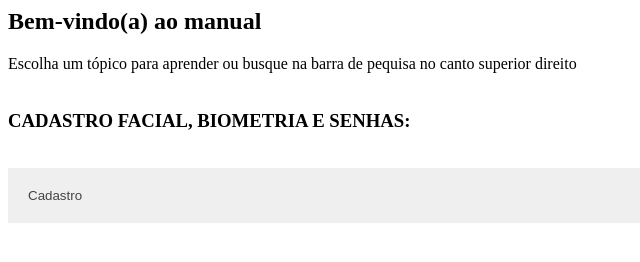
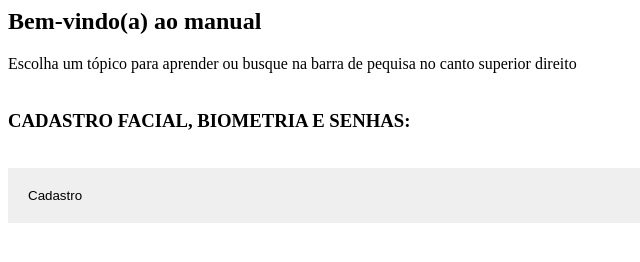
Before and after one commit to Maicon7500/firstproject, a plain HTML site: page index.html in a window 1280 px wide. Shown: the full height of the page, 0-640 px from the left. Drawn offline with Linux system fonts and the light colour scheme.

Commit message:
Update cssproject.css
cinza

```diff
--- a/css/cssproject.css
+++ b/css/cssproject.css
@@ -2,7 +2,7 @@
 
 .accordion {
     background-color: #gray;
-    color: #444;
+    color: #gray;
     cursor: pointer;
     padding: 20px;
     width: 100%;
```
